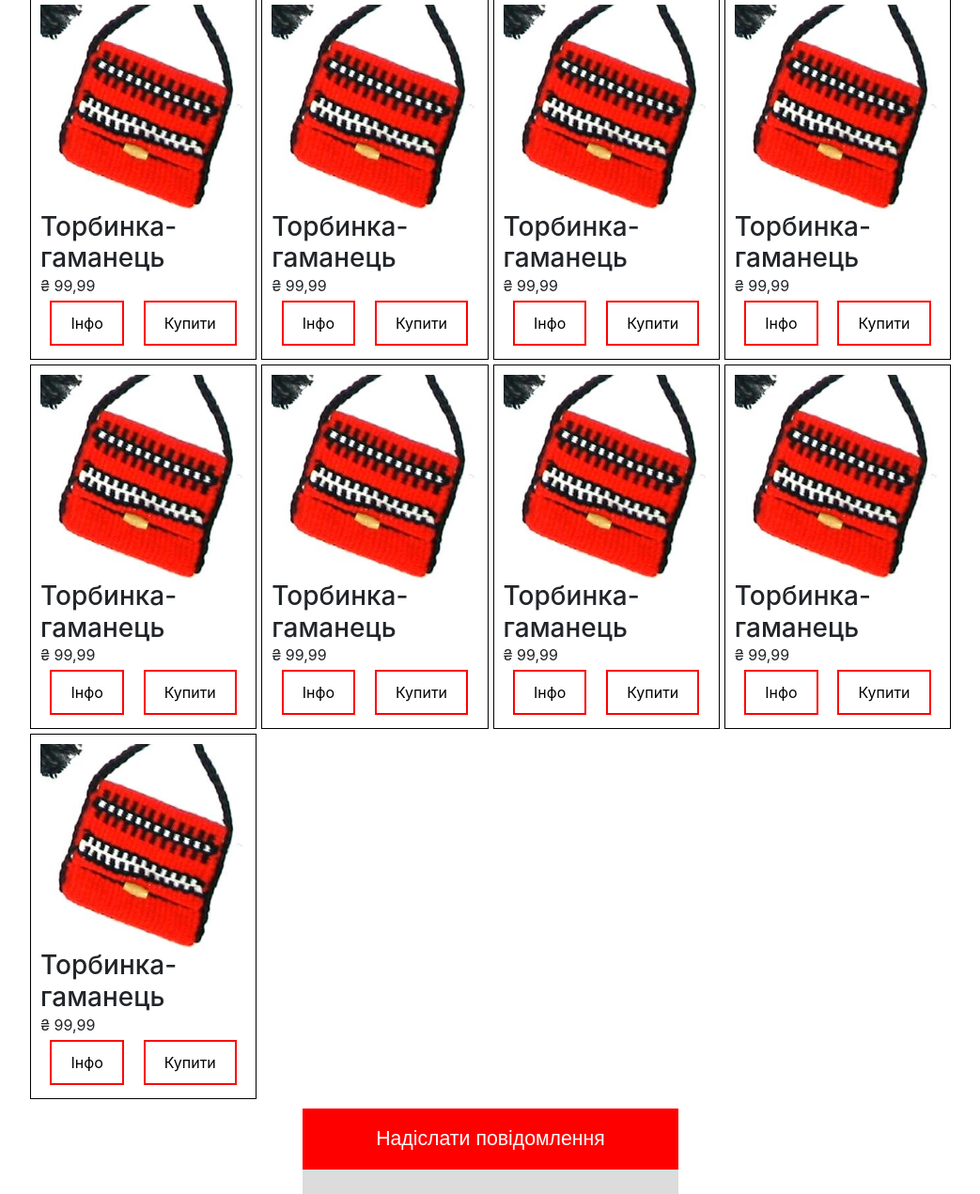
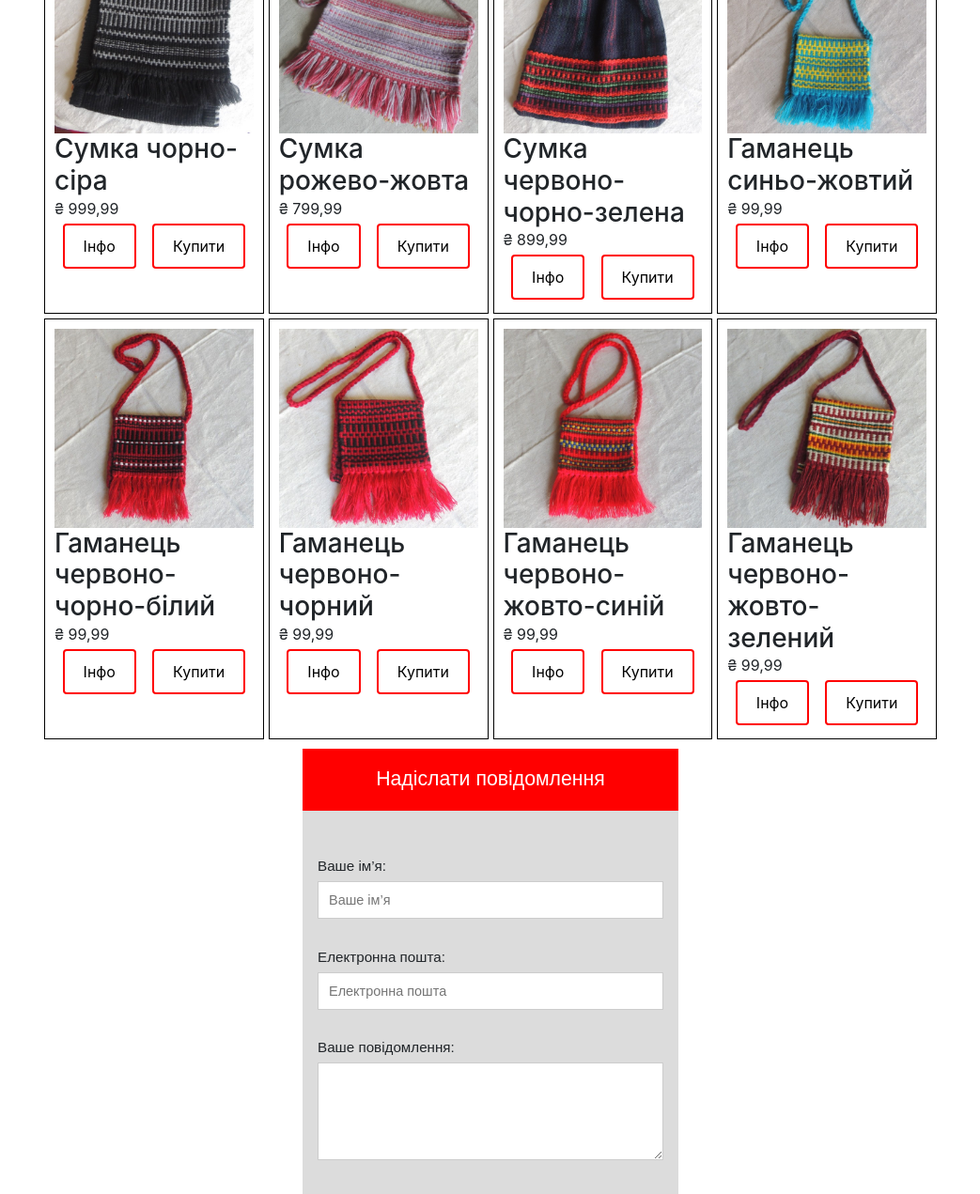
Before and after one commit to jandrus-lviv/taistry, a plain HTML site: page index.html in a window 1280 px wide. Shown: the part 600-1871 px from the top of the page at 94% size, without its empty margins (118-1161 px from the left). Drawn offline with nearby package versions, Linux system fonts and the light colour scheme; some packages are replaced by stand-ins of ours; a script that the page names is missing.

Commit message:
edited-19-03-14

```diff
--- a/index.html
+++ b/index.html
@@ -11,11 +11,9 @@
 </head>
 
 <body>
-
-    <div class="container">
-        <header>
-            <nav class="navbar navbar-expand-lg navbar-light bg-light">
-                <a class="navbar-brand" href="#">Тайстри Любомири</a>
+    <header id="header" class="container">
+        <nav class="navbar navbar-expand-lg navbar-light" style="background-color: white">
+            <a class="navbar-brand logo" href="#">Тайстри Любомири</a>
             <button class="navbar-toggler" type="button" data-toggle="collapse" data-target="#navbarNavDropdown" aria-controls="navbarNavDropdown" aria-expanded="false" aria-label="Toggle navigation">
                     <span class="navbar-toggler-icon"></span>
                 </button>
@@ -34,155 +32,110 @@
                         <a class="nav-link smooth" href="#contacts">Контакти</a>
                     </li>
                 </ul>
-                    <a href="#"><i class="fas fa-luggage-cart fa-spin"></i> Кошик</a>
+                <p class="clock"></p>
             </div>
-            </nav>
-    </div>
-
-    <header id="header">
-        <ul class="date-and-time">
-            <li class="calendar"></li>
-            <li class="clock"></li>
-        </ul>
-        <nav>
-            <p class="logo">Тайстри Любомири</p>
-            <ul class="menu">
-                <li><a href="#header">Головна</a></li>
-                <li><a href="#shop">Крамничка</a></li>
-                <li><a href="#form-send-message">Повідомлення</a></li>
-                <li><a href="#contacts">Контакти</a></li>
-            </ul>
         </nav>
         <div class="banner">
             <h1>Сумки виткані з любов’ю</h1>
             <div class="button-container">
-                <button class="button" onclick="window.location.href='#shop'">Гайда на закупи!</button>
+                <a class="button btn" href="#shop">Гайда на закупи!</a>
             </div>
         </div>
     </header>
-    <main>
+    <main class="container">
         <h2 id="shop" class="subhead">Крамничка</h2>
         <div class="product-list">
             <article class="product-card">
-                <img src="img/taistra-product.jpg" alt="Торбинка-гаманець">
-                <h3>Торбинка-гаманець</h3>
-                <p>₴ 99,99</p>
+                <img src="/img/bag-black-grey.jpg" alt="Торбинка-гаманець">
+                <h3>Сумка чорно-сіра</h3>
+                <p>₴ 999,99</p>
                 <div class="button-container">
-                    <button class="button">
+                    <button class="button btn">
                         Інфо
                     </button>
-                    <button class="button" onclick="window.location.href='#form-send-message'">
-                        Купити
-                    </button>
+                    <a class="button btn" href="#form-send-message">Купити</a>
                 </div>
             </article>
             <article class="product-card">
-                <img src="img/taistra-product.jpg" alt="Торбинка-гаманець">
-                <h3>Торбинка-гаманець</h3>
-                <p>₴ 99,99</p>
+                <img src="/img/bag-pink-yellov.jpg" alt="Торбинка-гаманець">
+                <h3>Сумка рожево-жовта</h3>
+                <p>₴ 799,99</p>
                 <div class="button-container">
-                    <button class="button">
+                    <button class="button btn">
                         Інфо
                     </button>
-                    <button class="button" onclick="window.location.href='#form-send-message'">
-                        Купити
-                    </button>
+                    <a class="button btn" href="#form-send-message">Купити</a>
                 </div>
             </article>
             <article class="product-card">
-                <img src="img/taistra-product.jpg" alt="Торбинка-гаманець">
-                <h3>Торбинка-гаманець</h3>
-                <p>₴ 99,99</p>
+                <img src="/img/bag-red-black-green.jpg" alt="Торбинка-гаманець">
+                <h3>Сумка червоно-чорно-зелена</h3>
+                <p>₴ 899,99</p>
                 <div class="button-container">
-                    <button class="button">
+                    <button class="button btn">
                         Інфо
                     </button>
-                    <button class="button" onclick="window.location.href='#form-send-message'">
-                        Купити
-                    </button>
+                    <a class="button btn" href="#form-send-message">Купити</a>
                 </div>
             </article>
             <article class="product-card">
-                <img src="img/taistra-product.jpg" alt="Торбинка-гаманець">
-                <h3>Торбинка-гаманець</h3>
+                <img src="/img/valet-blue-yellov.jpg" alt="Торбинка-гаманець">
+                <h3>Гаманець синьо-жовтий</h3>
                 <p>₴ 99,99</p>
                 <div class="button-container">
-                    <button class="button">
+                    <button class="button btn">
                         Інфо
                     </button>
-                    <button class="button" onclick="window.location.href='#form-send-message'">
-                        Купити
-                    </button>
+                    <a class="button btn" href="#form-send-message">Купити</a>
                 </div>
             </article>
             <article class="product-card">
-                <img src="img/taistra-product.jpg" alt="Торбинка-гаманець">
-                <h3>Торбинка-гаманець</h3>
+                <img src="/img/valet-red-black-white.jpg" alt="Торбинка-гаманець">
+                <h3>Гаманець червоно-чорно-білий</h3>
                 <p>₴ 99,99</p>
                 <div class="button-container">
-                    <button class="button">
+                    <button class="button btn">
                         Інфо
                     </button>
-                    <button class="button" onclick="window.location.href='#form-send-message'">
-                        Купити
-                    </button>
+                    <a class="button btn" href="#form-send-message">Купити</a>
                 </div>
             </article>
             <article class="product-card">
-                <img src="img/taistra-product.jpg" alt="Торбинка-гаманець">
-                <h3>Торбинка-гаманець</h3>
+                <img src="/img/valet-red-black.jpg" alt="Торбинка-гаманець">
+                <h3>Гаманець червоно-чорний</h3>
                 <p>₴ 99,99</p>
                 <div class="button-container">
-                    <button class="button">
+                    <button class="button btn">
                         Інфо
                     </button>
-                    <button class="button" onclick="window.location.href='#form-send-message'">
-                        Купити
-                    </button>
+                    <a class="button btn" href="#form-send-message">Купити</a>
                 </div>
             </article>
             <article class="product-card">
-                <img src="img/taistra-product.jpg" alt="Торбинка-гаманець">
-                <h3>Торбинка-гаманець</h3>
+                <img src="/img/valet-red-yellov-blue-green.jpg" alt="Торбинка-гаманець">
+                <h3>Гаманець червоно-жовто-синій</h3>
                 <p>₴ 99,99</p>
                 <div class="button-container">
-                    <button class="button">
+                    <button class="button btn">
                         Інфо
                     </button>
-                    <button class="button" onclick="window.location.href='#form-send-message'">
-                        Купити
-                    </button>
+                    <a class="button btn" href="#form-send-message">Купити</a>
                 </div>
             </article>
             <article class="product-card">
-                <img src="img/taistra-product.jpg" alt="Торбинка-гаманець">
-                <h3>Торбинка-гаманець</h3>
+                <img src="/img/valet-red-yellov-white-green.jpg" alt="Торбинка-гаманець">
+                <h3>Гаманець червоно-жовто-зелений</h3>
                 <p>₴ 99,99</p>
                 <div class="button-container">
-                    <button class="button">
+                    <button class="button btn">
                         Інфо
                     </button>
-                    <button class="button" onclick="window.location.href='#form-send-message'">
-                        Купити
-                    </button>
-                </div>
-            </article>
-            <article class="product-card">
-                <img src="img/taistra-product.jpg" alt="Торбинка-гаманець">
-                <h3>Торбинка-гаманець</h3>
-                <p>₴ 99,99</p>
-                <div class="button-container">
-                    <button class="button">
-                        Інфо
-                    </button>
-                    <button class="button" onclick="window.location.href='#form-send-message'">
-                        Купити
-                    </button>
+                    <a class="button btn" href="#form-send-message">Купити</a>
                 </div>
             </article>
         </div>
     </main>
-    <section id="form-send-message">
+    <section id="form-send-message" class="container">
         <h2 class="subhead">Надіслати повідомлення</h2>
         <br>
         <br>
@@ -202,12 +155,12 @@
             <textarea id="message" name="user-message" rows="5" cols="33"></textarea>
             <br>
             <br>
-            <input class="button" type="submit" value="Надіслати">
+            <input class="button btn" type="submit" value="Надіслати">
         </form>
     </section>
-    <button class="button" onclick="window.location.href='#header'">↑ Вгору ↑</button>
+    <a class="button btn" href="#header">↑ Вгору ↑</a>
     <hr>
-    <footer id="contacts">
+    <footer id="contacts" class="container">
         <ul class="footer-contacts">
             <li><img class="icon" id="phone-icon" src="icon/phone.svg" alt="Телефон">+38-(063)-628-68-39</li>
             <li><img class="icon" id="mail-icon" src="icon/mail.svg" alt="Електронна пошта"><a href="mailto:andriy.shevtsiv@gmail.com" target="_blank">andriy.shevtsiv@gmail.com</a></li>
@@ -215,9 +168,7 @@
         </ul>
 
     </footer>
-     <script src="https://code.jquery.com/jquery-3.3.1.min.js"
-          integrity="sha256-FgpCb/KJQlLNfOu91ta32o/NMZxltwRo8QtmkMRdAu8="
-          crossorigin="anonymous"></script>
+    <script src="https://code.jquery.com/jquery-3.3.1.min.js" integrity="sha256-FgpCb/KJQlLNfOu91ta32o/NMZxltwRo8QtmkMRdAu8=" crossorigin="anonymous"></script>
     <script src="https://cdnjs.cloudflare.com/ajax/libs/popper.js/1.14.7/umd/popper.min.js" integrity="sha384-UO2eT0CpHqdSJQ6hJty5KVphtPhzWj9WO1clHTMGa3JDZwrnQq4sF86dIHNDz0W1" crossorigin="anonymous"></script>
     <script src="https://stackpath.bootstrapcdn.com/bootstrap/4.3.1/js/bootstrap.min.js" integrity="sha384-JjSmVgyd0p3pXB1rRibZUAYoIIy6OrQ6VrjIEaFf/nJGzIxFDsf4x0xIM+B07jRM" crossorigin="anonymous"></script>
     <script src="js/smooth-scroll.js"></script>
--- a/js/index.js
+++ b/js/index.js
@@ -1,5 +1,2 @@
-const calendarPlaceholder = document.querySelector('.calendar');
-setInterval(() => calendarPlaceholder.innerText = (new Date()).toLocaleDateString(), 1000);
-
 const clockPlaceholder = document.querySelector('.clock');
 setInterval(() => clockPlaceholder.innerText = (new Date()).toLocaleTimeString(), 1000);
```
Also changed, not shown: css/index.css (+4 -21 lines), img/bag-black-grey.jpg (added), img/bag-pink-yellov.jpg (added), img/bag-red-black-green.jpg (added), img/valet-blue-yellov.jpg (added), img/valet-red-black-white.jpg (added), img/valet-red-black.jpg (added), img/valet-red-yellov-blue-green.jpg (added), img/valet-red-yellov-white-green.jpg (added). Lines whose indentation alone changed are shown as unchanged.
